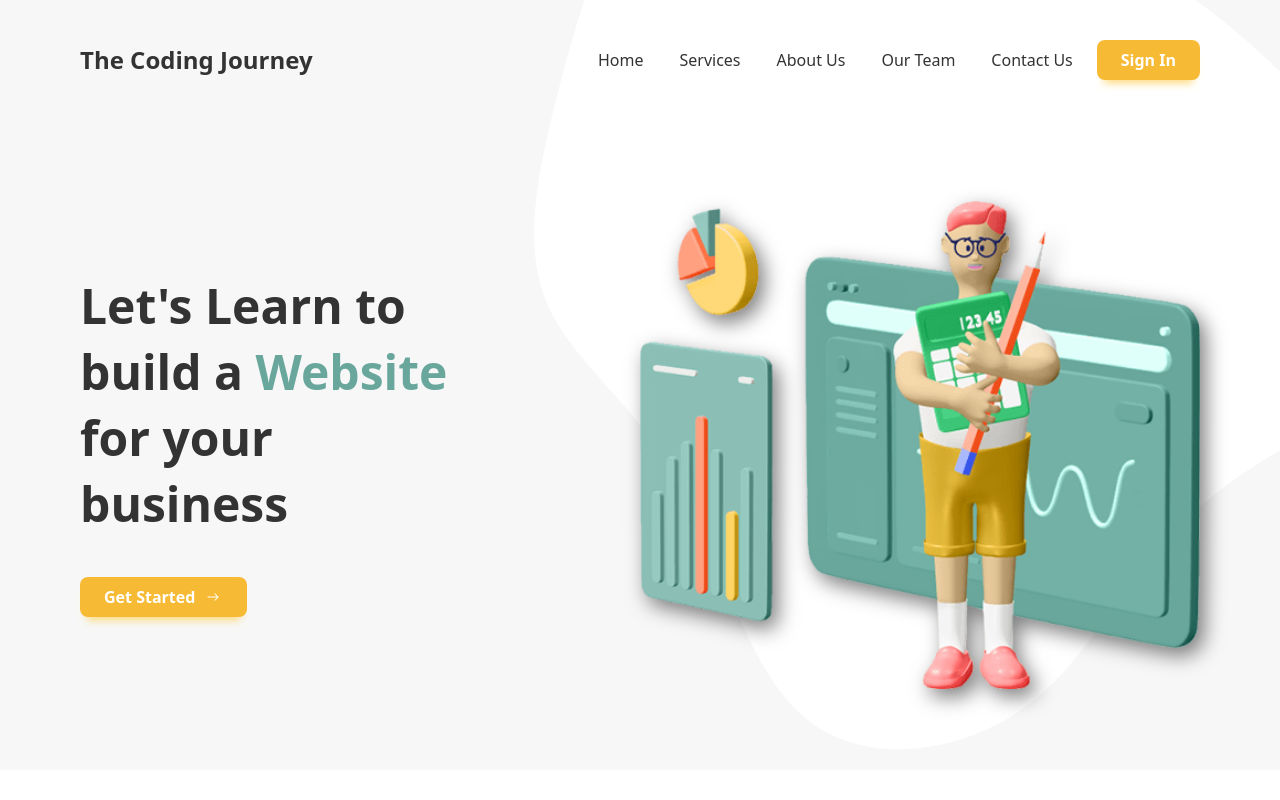
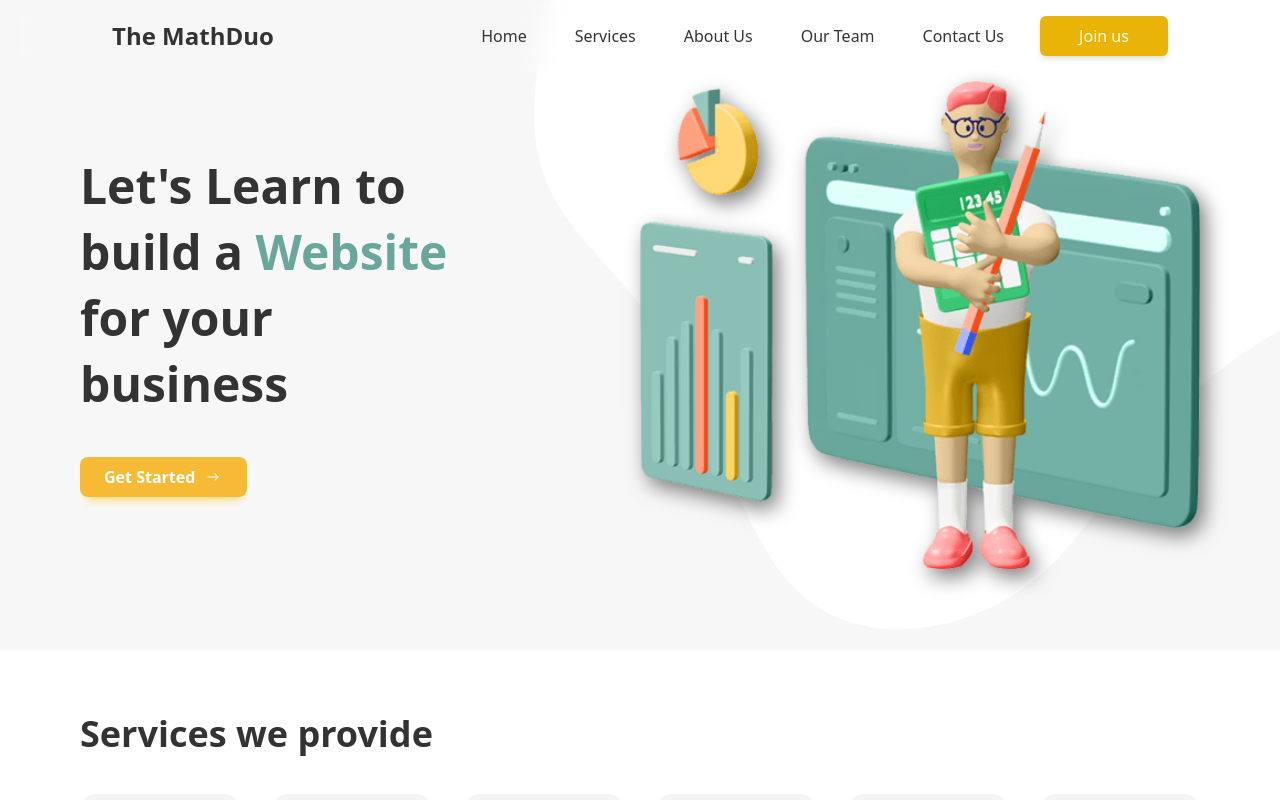
Before and after one commit to Michal0ss/MathDuo, a React (Vite) app: page / in a window 1280 px wide. Shown: the top 800 px of the page. Built offline with nearby package versions, Linux system fonts and the light colour scheme.

Commit message:
added blured navbar and added join us dc link on button, created paths for navbar containers with smooth scroll

```diff
--- a/package.json
+++ b/package.json
@@ -13,7 +13,7 @@
     "framer-motion": "^11.3.19",
     "react": "^18.3.1",
     "react-dom": "^18.3.1",
-    "react-icons": "^5.2.1"
+    "react-icons": "^5.5.0"
   },
   "devDependencies": {
     "@types/react": "^18.3.3",
--- a/src/components/Banner/Banner.jsx
+++ b/src/components/Banner/Banner.jsx
@@ -9,7 +9,7 @@ import { motion } from "framer-motion";
 const Banner = () => {
   return (
     <section>
-      <div className="container py-14 md:py-24 grid grid-cols-1 md:grid-cols-2 gap-8 space-y-6 md:space-y-0">
+      <div id = "info" className="container py-14 md:py-24 grid grid-cols-1 md:grid-cols-2 gap-8 space-y-6 md:space-y-0">
         {/* Banner Image */}
         <div className="flex justify-center items-center">
           <motion.img
--- a/src/components/Footer/Footer.jsx
+++ b/src/components/Footer/Footer.jsx
@@ -5,13 +5,13 @@ import { motion } from "framer-motion";
 
 const Footer = () => {
   return (
-    <footer className="py-28 bg-[#f7f7f7]">
+    <footer  id = "contact" className="py-28 bg-[#f7f7f7]">
       <motion.div
         initial={{ opacity: 0, y: 50 }}
         whileInView={{ opacity: 1, y: 0 }}
         className="container"
       >
-        <div className="grid grid-cols-1 md:grid-cols-2 lg:grid-cols-3 gap-14 md:gap-4">
+        <div  className="grid grid-cols-1 md:grid-cols-2 lg:grid-cols-3 gap-14 md:gap-4">
           {/* first section */}
           <div className="space-y-4 max-w-[300px]">
             <h1 className="text-2xl font-bold">The Coding Journey</h1>
@@ -25,20 +25,20 @@ const Footer = () => {
           {/* second section */}
           <div className="grid grid-cols-2 gap-10">
             <div className="space-y-4">
-              <h1 className="text-2xl font-bold">Courses</h1>
+              <h1 className="text-2xl font-bold">TODO</h1>
               <div className="text-dark2">
                 <ul className="space-y-2 text-lg">
                   <li className="cursor-pointer hover:text-secondary duration-200">
-                    Web Development
+                    STH
                   </li>
                   <li className="cursor-pointer hover:text-secondary duration-200">
-                    Software Development
+                    Sth
                   </li>
                   <li className="cursor-pointer hover:text-secondary duration-200">
-                    Apps Development
+                    sth
                   </li>
                   <li className="cursor-pointer hover:text-secondary duration-200">
-                    E-learning
+                    sth
                   </li>
                 </ul>
               </div>
@@ -78,9 +78,6 @@ const Footer = () => {
             </div>
             {/* social icons */}
             <div className="flex space-x-6 py-3">
-              <a href="https://chat.whatsapp.com/FQSKgJ5f1eIAhlyF5sVym0">
-                <FaWhatsapp className="cursor-pointer hover:text-primary hover:scale-105 duration-200" />
-              </a>
               <a href="https://www.instagram.com/the.coding.journey/">
                 <FaInstagram className="cursor-pointer hover:text-primary hover:scale-105 duration-200" />
               </a>
--- a/src/components/Hero/Hero.jsx
+++ b/src/components/Hero/Hero.jsx
@@ -27,7 +27,7 @@ export const FadeUp = (delay) => {
 
 const Hero = () => {
   return (
-    <section className="bg-light overflow-hidden relative">
+    <section id="home" className="bg-light overflow-hidden relative">
       <Navbar />
       <div className="container grid grid-cols-1 md:grid-cols-2 min-h-[650px]">
         {/* Brand Info */}
--- a/src/components/Navbar/Navbar.jsx
+++ b/src/components/Navbar/Navbar.jsx
@@ -1,49 +1,68 @@
 import React from "react";
+import { useState, useEffect } from "react";
 import { IoMdMenu } from "react-icons/io";
 import { motion } from "framer-motion";
+import { FaDiscord } from "react-icons/fa";
 
 const NavbarMenu = [
   {
     id: 1,
     title: "Home",
-    path: "/",
+    path: "#home",
   },
   {
     id: 2,
     title: "Services",
-    link: "#",
+    path: "#services",
   },
   {
     id: 3,
     title: "About Us",
-    link: "#",
+    path: "#info",
   },
   {
     id: 4,
     title: "Our Team",
-    link: "#",
+    path: "#team",
   },
   {
     id: 5,
     title: "Contact Us",
-    link: "#",
+    path: "#contact",
   },
 ];
+
 const Navbar = () => {
+  const [scrolled, setScrolled] = useState(false);
+
+  useEffect(() => {
+    const handleScroll = () => {
+      setScrolled(window.scrollY > 50);
+    };
+
+    window.addEventListener("scroll", handleScroll);
+    return () => window.removeEventListener("scroll", handleScroll);
+  }, []);
+
   return (
-    <nav className="relative z-20">
+    <nav
+      className={`fixed top-0 left-0 w-full transition-all duration-300 ${
+        scrolled ? "bg-white/50 backdrop-blur-lg shadow-md" : "bg-white/10 backdrop-blur-md"
+      } py-4 px-8 z-50`}
+    >
       <motion.div
         initial={{ opacity: 0, y: -50 }}
         animate={{ opacity: 1, y: 0 }}
-        className="container py-10 flex justify-between items-center"
+        className="container mx-auto flex justify-between items-center"
       >
-        {/* Logo section */}
+        {/* Logo */}
         <div>
-          <h1 className="font-bold text-2xl">The Coding Journey</h1>
+          <h1 className="font-bold text-2xl">The MathDuo</h1>
         </div>
-        {/* Menu section */}
+
+        {/* Desktop Menu */}
         <div className="hidden lg:block">
-          <ul className="flex items-center gap-3">
+          <ul className="flex items-center gap-6">
             {NavbarMenu.map((menu) => (
               <li key={menu.id}>
                 <a
@@ -55,12 +74,23 @@ const Navbar = () => {
                 </a>
               </li>
             ))}
-            <button className="primary-btn">Sign In</button>
+
+            {/* Przyciski */}
+            <a
+              href="https://discord.gg/twoj-link"
+              target="_blank"
+              rel="noopener noreferrer"
+              className="bg-yellow-500 text-white w-32 h-10 rounded-md shadow-md hover:bg-blue-500 transition-all duration-700 flex justify-center items-center group"
+            >
+              <span className="absolute opacity-100 scale-100 group-hover:opacity-0 group-hover:scale-95 transition-all duration-700">Join us</span>
+              <FaDiscord className="opacity-0 scale-95 group-hover:opacity-100 group-hover:scale-100 transition-all duration-700 text-white text-xl"/>
+            </a>
           </ul>
         </div>
-        {/* Mobile Hamburger menu section */}
+
+        {/* Mobile Menu */}
         <div className="lg:hidden">
-          <IoMdMenu className="text-4xl" />
+          <IoMdMenu className="text-4xl cursor-pointer" />
         </div>
       </motion.div>
     </nav>
--- a/src/components/Services/Services.jsx
+++ b/src/components/Services/Services.jsx
@@ -71,7 +71,7 @@ const SlideLeft = (delay) => {
 };
 const Services = () => {
   return (
-    <section className="bg-white">
+    <section id="services" className="bg-white">
       <div className="container pb-14 pt-16">
         <h1 className="text-4xl font-bold text-left pb-10">
           Services we provide
--- a/src/components/Subscribe/Subscribe.jsx
+++ b/src/components/Subscribe/Subscribe.jsx
@@ -12,7 +12,7 @@ const bgStyle = {
 
 const Subscribe = () => {
   return (
-    <section className="bg-[#f7f7f7]">
+    <section  id = "team" className="bg-[#f7f7f7]">
       <motion.div
         initial={{ opacity: 0 }}
         whileInView={{ opacity: 1 }}
--- a/src/index.css
+++ b/src/index.css
@@ -4,7 +4,8 @@
 
 @layer components {
   .primary-btn {
-    @apply inline-block bg-primary text-white font-semibold rounded-lg hover:bg-secondary duration-200 shadow-[0px_10px_8px_-7px_#ffd978] hover:shadow-[0px_10px_8px_-7px_#69a79c] py-2 px-6;
+    @apply inline-block bg-primary text-white font-semibold rounded-lg hover:bg-secondary
+    duration-200 shadow-[0px_10px_8px_-7px_#ffd978] hover:shadow-[0px_10px_8px_-7px_#69a79c] py-2 px-6;
   }
 }
 
@@ -13,3 +14,8 @@
     filter: drop-shadow(6px 8px 10px rgba(0, 0, 0, 0.5));
   }
 }
+
+/*change eventually*/
+html {
+  scroll-behavior: smooth;
+}
```
Also changed, not shown: 1 other file (tests, documents, lock files or other folders).
